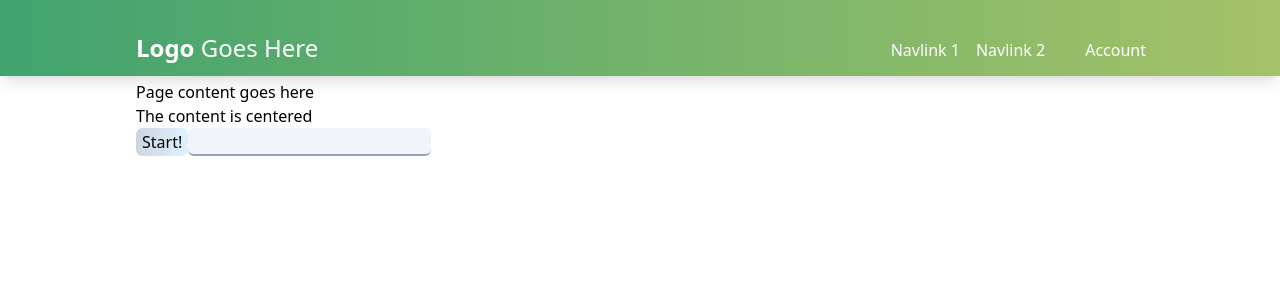
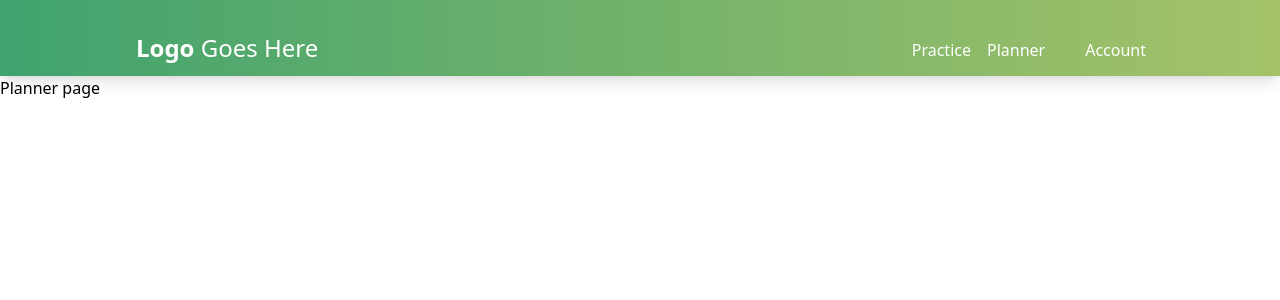
Before and after one commit to ratasorin/unihack, a React (Vite) app in the folder client/: page /planner in a window 1280 px wide. Shown: the top 300 px of the page. Built offline with nearby package versions, Linux system fonts and the light colour scheme; some icons are missing.

Commit message:
Added router to navbar. #gangster

```diff
--- a/client/package.json
+++ b/client/package.json
@@ -14,6 +14,7 @@
     "postcss": "^8.4.19",
     "react": "^18.2.0",
     "react-dom": "^18.2.0",
+    "react-router-dom": "^6.4.3",
     "tailwindcss": "^3.2.4"
   },
   "devDependencies": {
--- a/client/src/App.jsx
+++ b/client/src/App.jsx
@@ -1,25 +1,43 @@
-import {Navbar, Navlink} from './components/navbar';
-import {Page} from './components/page';
-import {Icon} from '@iconify/react';
-import {Button} from './components/controls/button';
-import {Textbox} from './components/controls/textbox';
+/*******************************
+ * IMPORTS
+ *******************************/
+// router
+import { Routes, Route } from "react-router-dom";
 
+// components
+import { Navbar, Navlink } from "./components/navbar";
+import { Icon } from "@iconify/react";
+
+// pages
+import HomePage from "./pages/HomePage";
+import PlannerPage from "./pages/PlannerPage";
+import PracticePage from "./pages/PracticePage";
+
+/*******************************
+ * CONFIG
+ *******************************/
 function App() {
   return (
     <>
       <Navbar>
-                <Navlink>Navlink 1</Navlink>
-                <Navlink href="#">Navlink 2</Navlink>
-                <Navlink href="#"><Icon icon='ic:baseline-person-outline' className='inline-block align-top' width='24'/>Account</Navlink>
+        <Navlink href="/practice">Practice</Navlink>
+        <Navlink href="/planner">Planner</Navlink>
+        <Navlink href="#">
+          <Icon
+            icon="ic:baseline-person-outline"
+            className="inline-block align-top"
+            width="24"
+          />
+          Account
+        </Navlink>
       </Navbar>
-            <Page>
-                <p>Page content goes here</p>
-                <p>The content is centered</p>
-                <Button>Start!</Button>
-                <Textbox type='text' />
-            </Page>
+      <Routes>
+        <Route path="/" element={<HomePage />}></Route>
+        <Route path="/planner" element={<PlannerPage />}></Route>
+        <Route path="/practice" element={<PracticePage />}></Route>
+      </Routes>
     </>
   );
 }
 
-export default App
+export default App;
--- a/client/src/components/navbar.jsx
+++ b/client/src/components/navbar.jsx
@@ -1,37 +1,62 @@
-import { Icon } from '@iconify/react';
+/**************************
+ * IMPORTS
+ ***************************/
+// Styling
+import { Icon } from "@iconify/react";
 
+// Router
+import { useNavigate } from "react-router-dom";
+
+/**************************
+ * CONFIG
+ ***************************/
 export function Navlink(props) {
   if (props.href) {
     return (
-            <a href={props.href} target={props.target} className='hover:underline cursor_pointer'>{props.children}</a>
+      <a
+        href={props.href}
+        target={props.target}
+        className="hover:underline cursor_pointer"
+      >
+        {props.children}
+      </a>
     );
   } else {
-        return (
-            <span>{props.children}</span>
-        );
+    return <span>{props.children}</span>;
   }
 }
 
 export function Navbar(props) {
+  const navigate = useNavigate();
+
+  const navigateToHome = () => {
+    navigate("/");
+  };
+
   const navbarToggle = () => {
     // Toggle navbar links visibility for small width screens
-        document.getElementById('navbarLinks').classList.toggle('hidden');
-        document.getElementById('navbarLinks').classList.toggle('flex');
+    document.getElementById("navbarLinks").classList.toggle("hidden");
+    document.getElementById("navbarLinks").classList.toggle("flex");
   };
 
   return (
-        <nav className='navbar flex pt-8 pb-2 bg-gradient-to-r from-navbar1 to-navbar2 justify-center shadow-lg cursor-default fixed top-0 left-0 right-0'>
-            <div className='flex-1 flex max-w-5xl gap-2 text-white justify-start flex-col md:flex-row'>
-                <div className='flex-1 flex text-2xl px-2'>
-                    <span className='flex-1'>
+    <nav className="navbar flex pt-8 pb-2 bg-gradient-to-r from-navbar1 to-navbar2 justify-center shadow-lg cursor-default">
+      <div className="flex-1 flex max-w-5xl gap-2 text-white justify-start flex-col md:flex-row cursor-pointer">
+        <div className="flex-1 flex text-2xl px-2">
+          <span className="flex-1" onClick={navigateToHome}>
             <strong>Logo</strong> Goes Here
           </span>
-                    <button className='md:hidden self-end justify-self-end'
-                        onClick={navbarToggle}>
-                        <Icon icon='ic:baseline-menu' width='28' />
+          <button
+            className="md:hidden self-end justify-self-end"
+            onClick={navbarToggle}
+          >
+            <Icon icon="ic:baseline-menu" width="28" />
           </button>
         </div>
-                <div id='navbarLinks' className='flex-1 gap-x-4 gap-y-2 p-1.5 hidden md:items-end md:justify-end flex-col bg-navbarOpen text-black md:bg-transparent md:text-white md:flex md:flex-row'>
+        <div
+          id="navbarLinks"
+          className="flex-1 gap-x-4 gap-y-2 p-1.5 hidden md:items-end md:justify-end flex-col bg-navbarOpen text-black md:bg-transparent md:text-white md:flex md:flex-row"
+        >
           {props.children}
         </div>
       </div>
--- a/client/src/main.jsx
+++ b/client/src/main.jsx
@@ -1,10 +1,24 @@
-import React from 'react'
-import ReactDOM from 'react-dom/client'
-import App from './App'
-import './index.css'
+/*******************************
+ * IMPORTS
+ *******************************/
+// React
+import React from "react";
+import ReactDOM from "react-dom/client";
+import { BrowserRouter } from "react-router-dom";
 
-ReactDOM.createRoot(document.getElementById('root')).render(
+// App
+import App from "./App";
+
+// Styling
+import "./index.css";
+
+/*******************************
+ * CONFIG
+ *******************************/
+ReactDOM.createRoot(document.getElementById("root")).render(
   <React.StrictMode>
-    <App />
+    <BrowserRouter>
+      <App />
+    </BrowserRouter>
   </React.StrictMode>
-)
+);
--- /dev/null
+++ b/client/src/pages/HomePage.jsx
@@ -0,0 +1,12 @@
+/**************************
+ * IMPORTS
+ ***************************/
+
+/**************************
+ * CONFIG
+ ***************************/
+const HomePage = () => {
+  return <h1>Home page</h1>;
+};
+
+export default HomePage;
--- /dev/null
+++ b/client/src/pages/PlannerPage.jsx
@@ -0,0 +1,12 @@
+/**************************
+ * IMPORTS
+ ***************************/
+
+/**************************
+ * CONFIG
+ ***************************/
+const PlannerPage = () => {
+  return <h1>Planner page</h1>;
+};
+
+export default PlannerPage;
--- /dev/null
+++ b/client/src/pages/PracticePage.jsx
@@ -0,0 +1,12 @@
+/**************************
+ * IMPORTS
+ ***************************/
+
+/**************************
+ * CONFIG
+ ***************************/
+const PracticePage = () => {
+  return <h1>Practice page</h1>;
+};
+
+export default PracticePage;
```
Also changed, not shown: 1 other file (tests, documents, lock files or other folders). Lines whose indentation alone changed are shown as unchanged.
